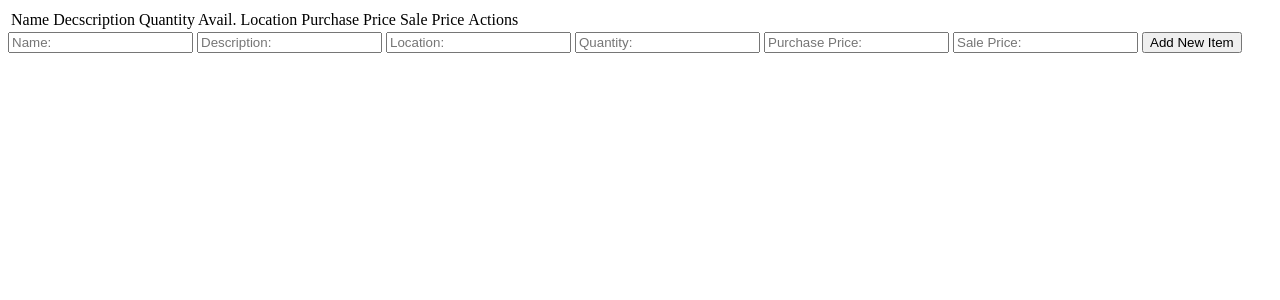
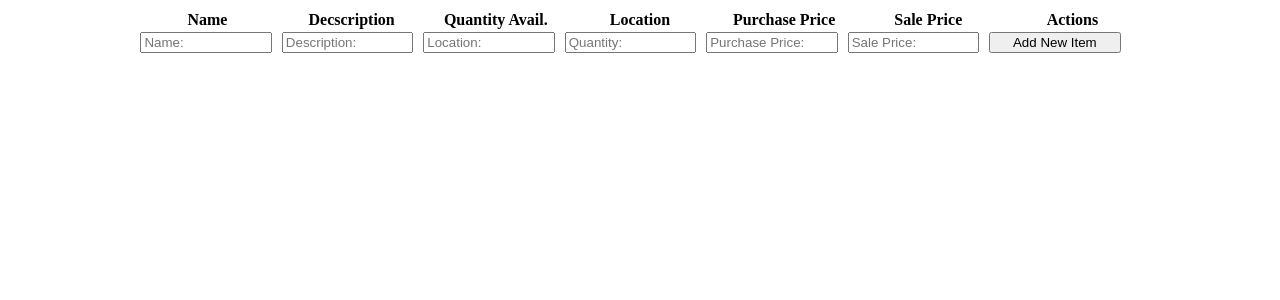
Before and after one commit to zachwick/pyInventory, a Python web app: template templates/index.html in a window 1280 px wide. Shown: the top 300 px of the page. Run offline with Jinja, Linux system fonts and the light colour scheme; the template is opened without the code that fills it, so the values that code supplies are empty.

Commit message:
Some basic styling.

```diff
--- /dev/null
+++ b/static/bootstrap.css
@@ -0,0 +1,42 @@
+#item-list {
+  width: 100%;
+}
+#item-list td {
+  width: 14.25%;
+  text-align: center;
+}
+#item-list td.item-actions span {
+  cursor: pointer;
+  border: 1px solid black;
+  padding: 2px 2px;
+}
+table {
+  width: 80%;
+  margin-left: 10%;
+  height: auto;
+  display: relative;
+}
+table thead {
+  width: 100%;
+}
+table thead tr {
+  width: 100%;
+}
+table thead tr td {
+  font-weight: bold;
+  width: 14.25%;
+  text-align: center;
+}
+form {
+  width: 80%;
+  margin-left: 10%;
+}
+form input {
+  width: 13%;
+  margin-left: 6px;
+}
+#app-container {
+  width: 100%;
+  height: auto;
+  display: relative;
+}
--- a/templates/index.html
+++ b/templates/index.html
@@ -29,7 +29,6 @@
 </script>
 
 <script type="text/template" id="item-template">
-  <tr>
   <td class="item-name"><%= name %></td>
   <td class="item-description"><%= description %></td>
   <td class="item-location"><%= location %></td>
@@ -38,9 +37,10 @@
   <td class="item-sale_price"><%= sale_price %></td>
   <td class="item-actions">
 	<span class="delete">Delete</span>
-	  <span class="edit">Edit</spane>
+	<span class="edit">Edit</span>
   </td>
-  </tr>
+
 </script>
 
 <script src="/static/pyInventory.js"></script>
+<link rel="stylesheet" type="text/css" href="/static/bootstrap.css" />
```
Also changed, not shown: src/less/app.less (added, +25 -0 lines), src/less/bootstrap.less (added, +9 -0 lines), src/less/config.less (added, +19 -0 lines), src/less/item.less (added, +20 -0 lines), static/pyInventory.js. Lines whose indentation alone changed are shown as unchanged.
